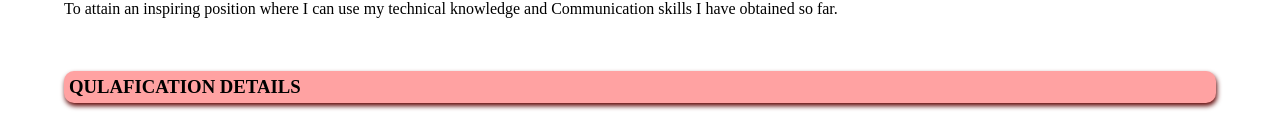
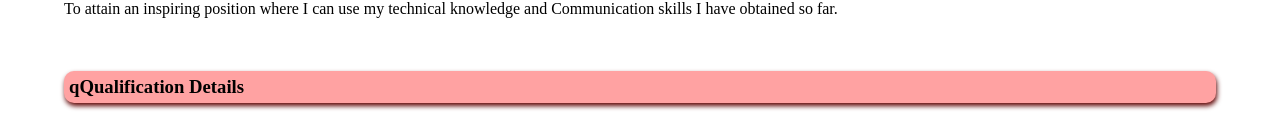
Before and after one commit to rajgogula/Resume, a plain HTML site: page index.html in a window 1280 px wide. Shown: the part 320-458 px from the top of the page. Drawn offline with Linux system fonts and the light colour scheme.

Commit message:
Update index.html
chngeed the pelling of vqualification

```diff
--- a/index.html
+++ b/index.html
@@ -22,7 +22,7 @@
     <br>
     <p>To attain an inspiring position where I can use my technical knowledge and Communication skills I have obtained so far.</p>
     <br>
-    <h3 class="dj">QULAFICATION DETAILS</h3>
+    <h3 class="dj">qQualification Details</h3>
     <br>
     <table>
         <tr class="t">
```
